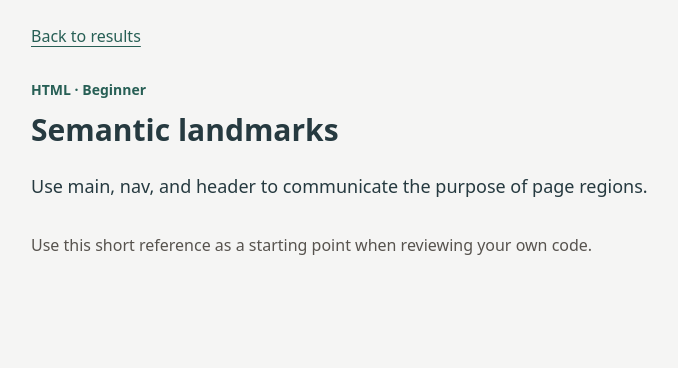
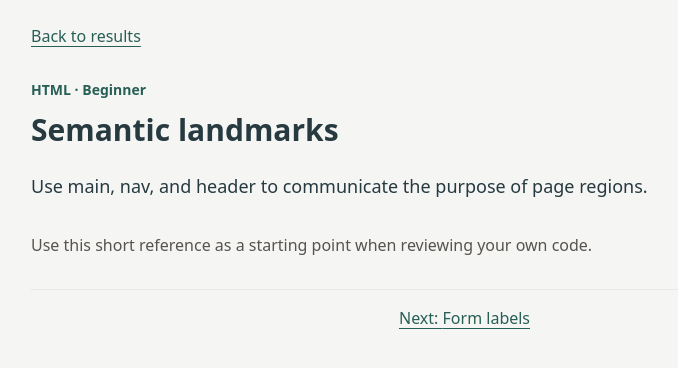
Before and after one commit to kirkduchesne/catalog-explorer, a Next.js app: page /notes/1 in a window 1280 px wide. Shown: the top 368 px of the page, without its empty margins (249-927 px from the left). Built offline with nearby package versions, Linux system fonts and the light colour scheme.

Commit message:
feat: navigate adjacent references within a topic

```diff
--- a/app/notes/[id]/page.tsx
+++ b/app/notes/[id]/page.tsx
@@ -26,6 +26,10 @@ export default async function NotePage({ params, searchParams }: { params: Promi
   const { id } = await params;
   const entry = catalog.find((item) => String(item.id) === id);
   if (!entry) notFound();
+  const topic = catalog.filter((item) => item.category === entry.category);
+  const position = topic.findIndex((item) => item.id === entry.id);
+  const previous = topic[position - 1];
+  const next = topic[position + 1];
   return (
     <main id="main-content" className="mx-auto max-w-3xl p-6">
       <a href={back}>Back to results</a>
@@ -38,6 +42,10 @@ export default async function NotePage({ params, searchParams }: { params: Promi
         Use this short reference as a starting point when reviewing your own
         code.
       </p>
+      <nav aria-label="Same topic reading order" className="mt-8 grid gap-4 border-t pt-4 sm:grid-cols-2">
+        {previous ? <a href={detailUrl(previous.id,back)} rel="prev">Previous: {previous.title}</a> : <span />}
+        {next ? <a href={detailUrl(next.id,back)} rel="next">Next: {next.title}</a> : null}
+      </nav>
     </main>
   );
 }
```
